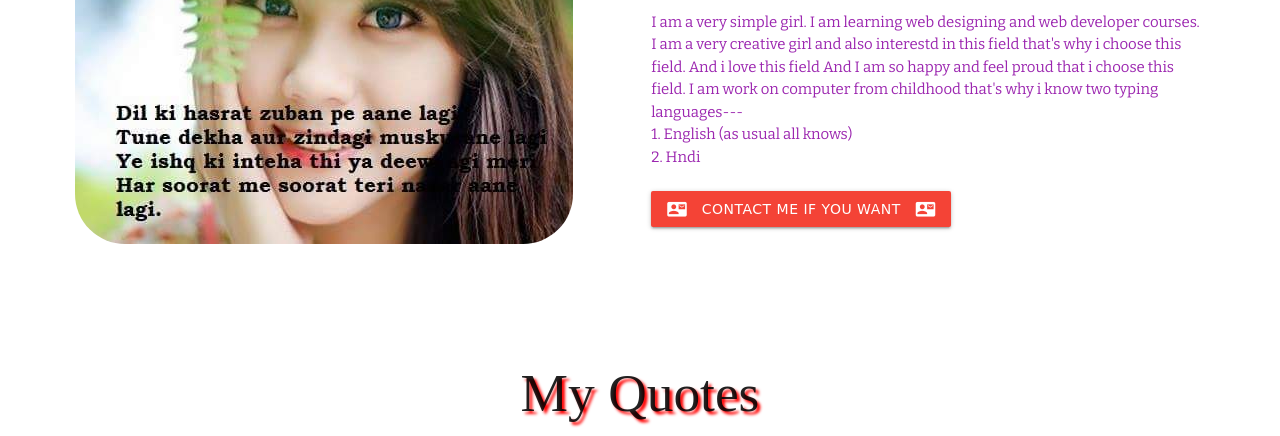
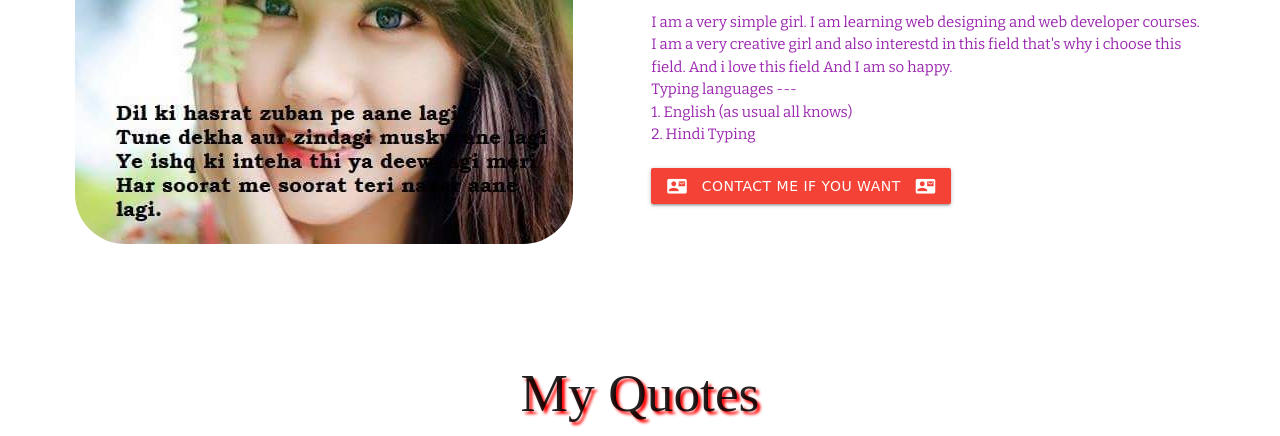
Before and after one commit to TEENA-GUPTA/mydiary, a plain HTML site: page about.html in a window 1280 px wide. Shown: the part 364-800 px from the top of the page. Drawn offline with nearby package versions, Linux system fonts and the light colour scheme; a web font is replaced by a local one.

Commit message:
text edit

```diff
--- a/about.html
+++ b/about.html
@@ -71,10 +71,10 @@
       <div class="col m6 s12">
         <h4 class="orange-text"> My Information </h4>
         <p class="purple-text"> I am a very simple girl. I am learning web designing and web developer courses.
-            I am a very creative girl and also interestd in this field that's why i choose this field. And i love this field And I am so happy and feel proud that i choose this field. I am work on computer from childhood that's why i know two typing <br>
-            languages--- <br>
+            I am a very creative girl and also interestd in this field that's why i choose this field. And i love this field And I am so happy. <br>
+            Typing languages --- <br>
             1. English (as usual all knows)<br>
-            2. Hndi
+            2. Hindi Typing
         </p> <br>
         <a href="contact.html" target="-_blank" class="btn waves-effect waves-light red white-text" id="button"> <i class="material-icons left">contact_mail</i> <i class="material-icons right ">contact_mail</i> Contact me if you want</a>
       </div>
```
